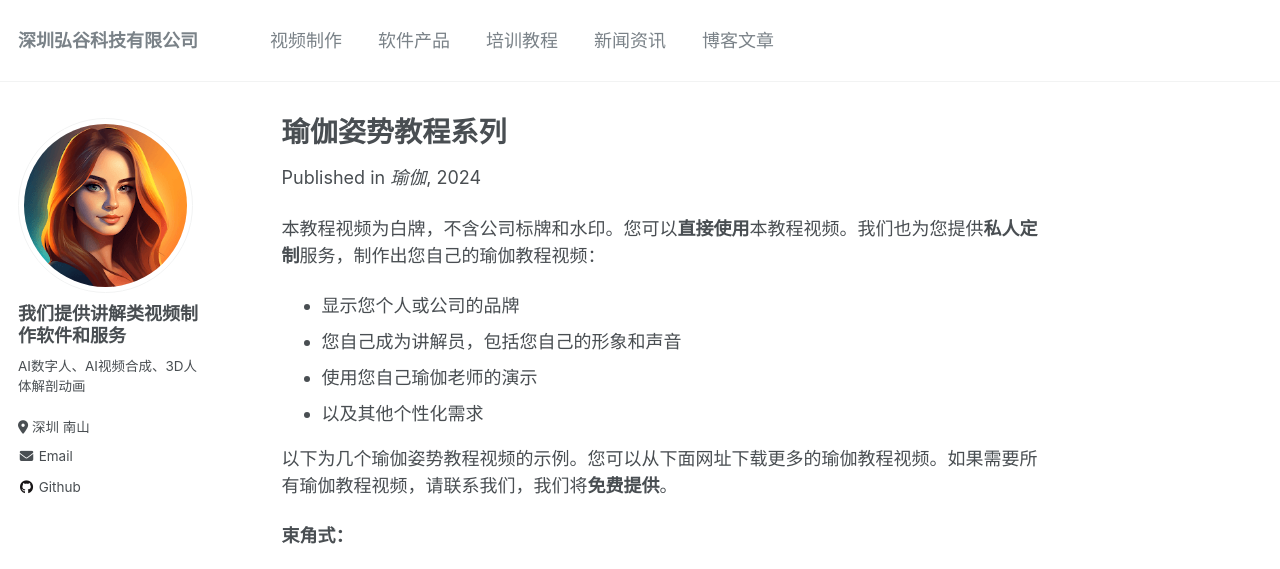
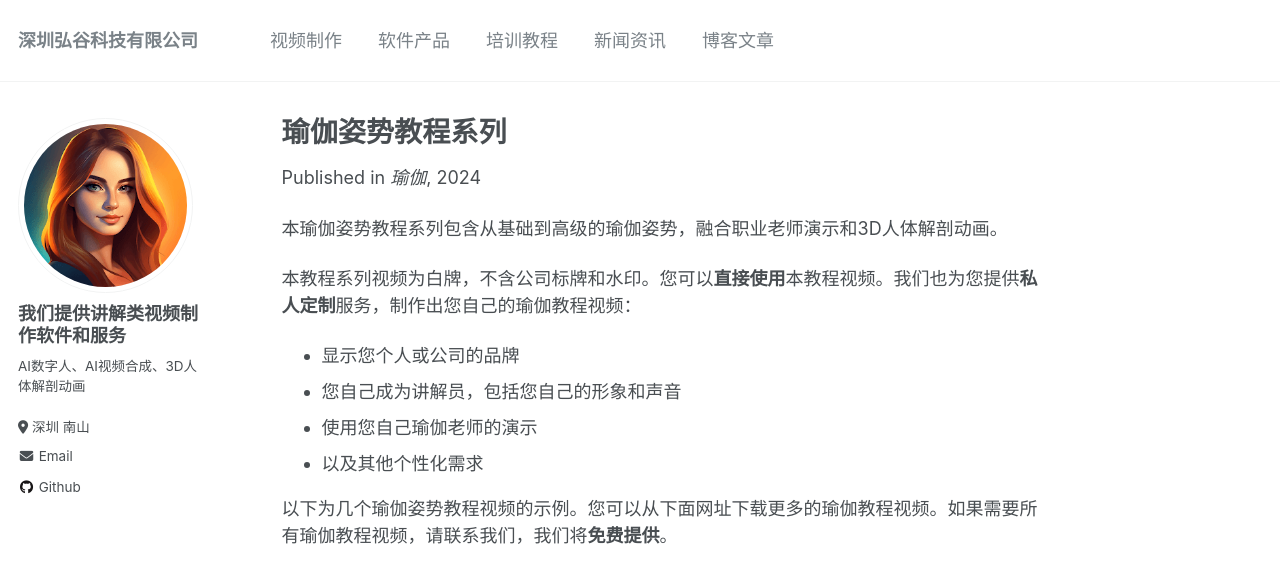
Before and after one commit to bloomv/bloomv, a Jekyll site: the page built from _publications/瑜伽姿势教程系列.html, in a window 1280 px wide and 900 px high, cut to the strip 0-569 px from the top of the window. Built offline with Jekyll 4.4.1, drawn with Linux system fonts in a browser that asks for light colours.

Commit message:
Update 瑜伽姿势教程系列.html

```diff
--- a/_publications/瑜伽姿势教程系列.html
+++ b/_publications/瑜伽姿势教程系列.html
@@ -9,7 +9,9 @@ paperurl: 'https://bloomv.github.io/bloomv/files/瑜伽姿势教程系列.rar'
 citation: '弘谷科技制作 (2024) &quot;瑜伽姿势教程系列&quot; <strong><i>瑜伽</i></strong>。<br/>下载网址：<br/>'
 ---
 
-<p>本教程视频为白牌，不含公司标牌和水印。您可以<strong>直接使用</strong>本教程视频。我们也为您提供<strong>私人定制</strong>服务，制作出您自己的瑜伽教程视频：</p>
+<p>本瑜伽姿势教程系列包含从基础到高级的瑜伽姿势，融合职业老师演示和3D人体解剖动画。</p>
+
+<p>本教程系列视频为白牌，不含公司标牌和水印。您可以<strong>直接使用</strong>本教程视频。我们也为您提供<strong>私人定制</strong>服务，制作出您自己的瑜伽教程视频：</p>
 
 <ul>
   <li>显示您个人或公司的品牌</li>
```
